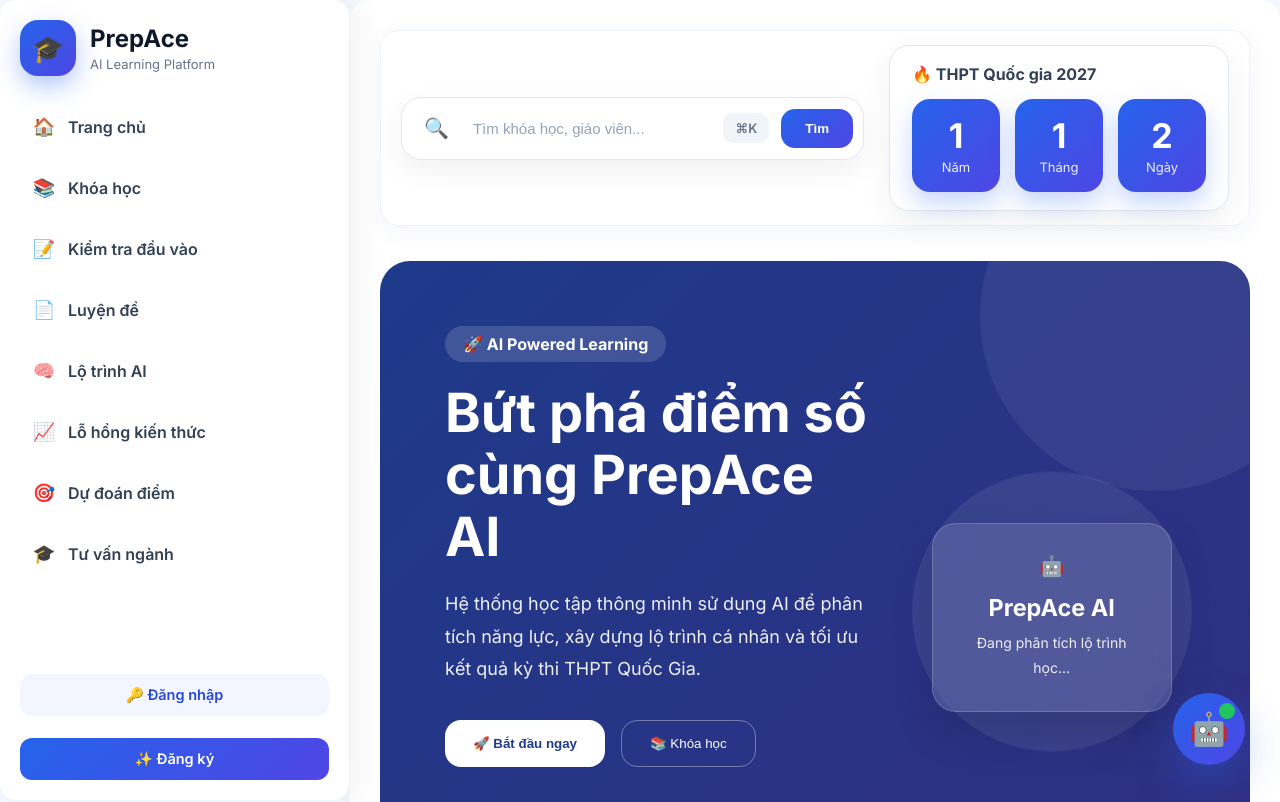
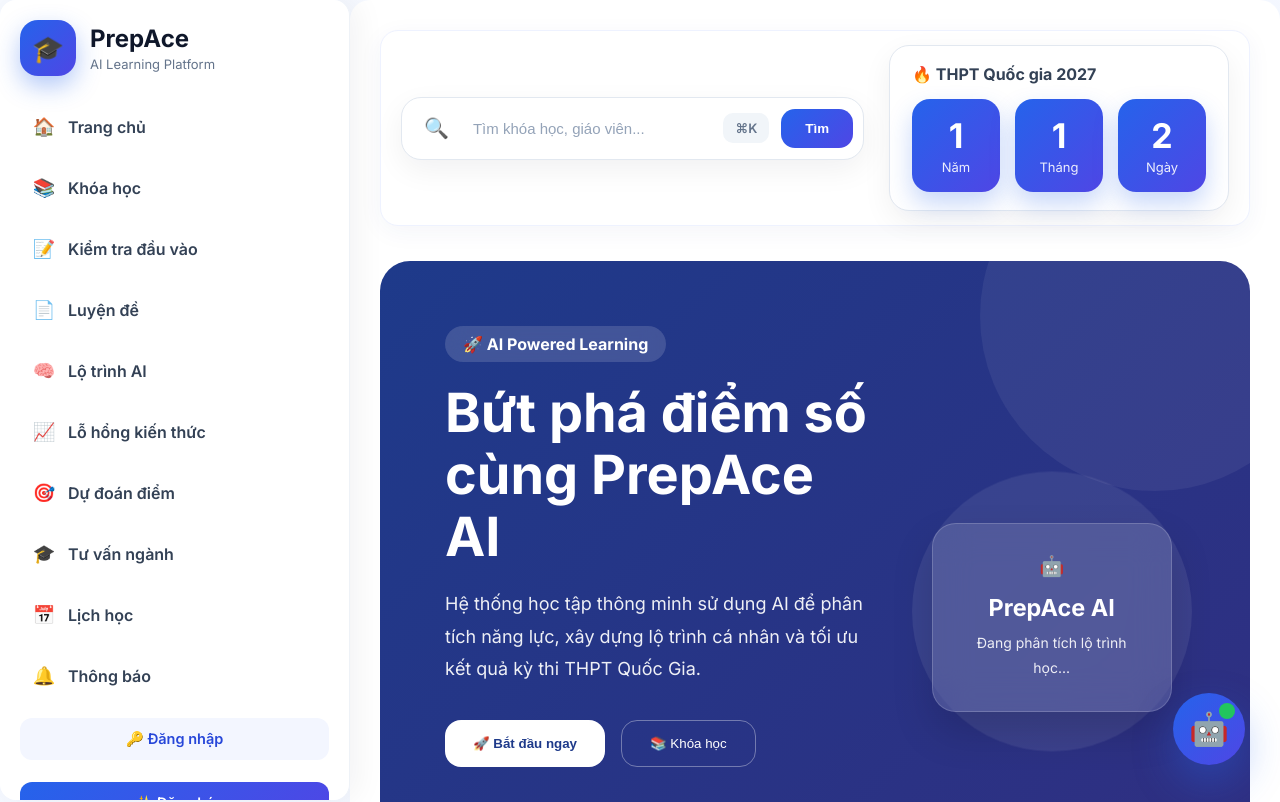
Before and after one commit to SUMMER2026SE/swp391-rbl-project-team3_swp391, a React (Vite) app: page / in a window 1280 px wide. Shown: the top 802 px of the page. Built offline with nearby package versions, Linux system fonts and the light colour scheme; no server answers.

Commit message:
feat: them nut dan toi giao dien cua notifications va calendar

```diff
--- a/src/pages/jsx/HomePage.jsx
+++ b/src/pages/jsx/HomePage.jsx
@@ -222,6 +222,14 @@ export default function HomePage() {
                     <li onClick={()=>navigate("/ai/university-advising")}>
                         <span>🎓</span>
                         Tư vấn ngành
+                    </li>
+                    <li onClick={() => navigate("/calendar")}>
+                        <span>📅</span>
+                        Lịch học
+                    </li>
+                    <li onClick={() => navigate("/notifications")}>
+                        <span>🔔</span>
+                        Thông báo
                     </li>
                 </ul>
 <div className="sidebar-actions">
```
